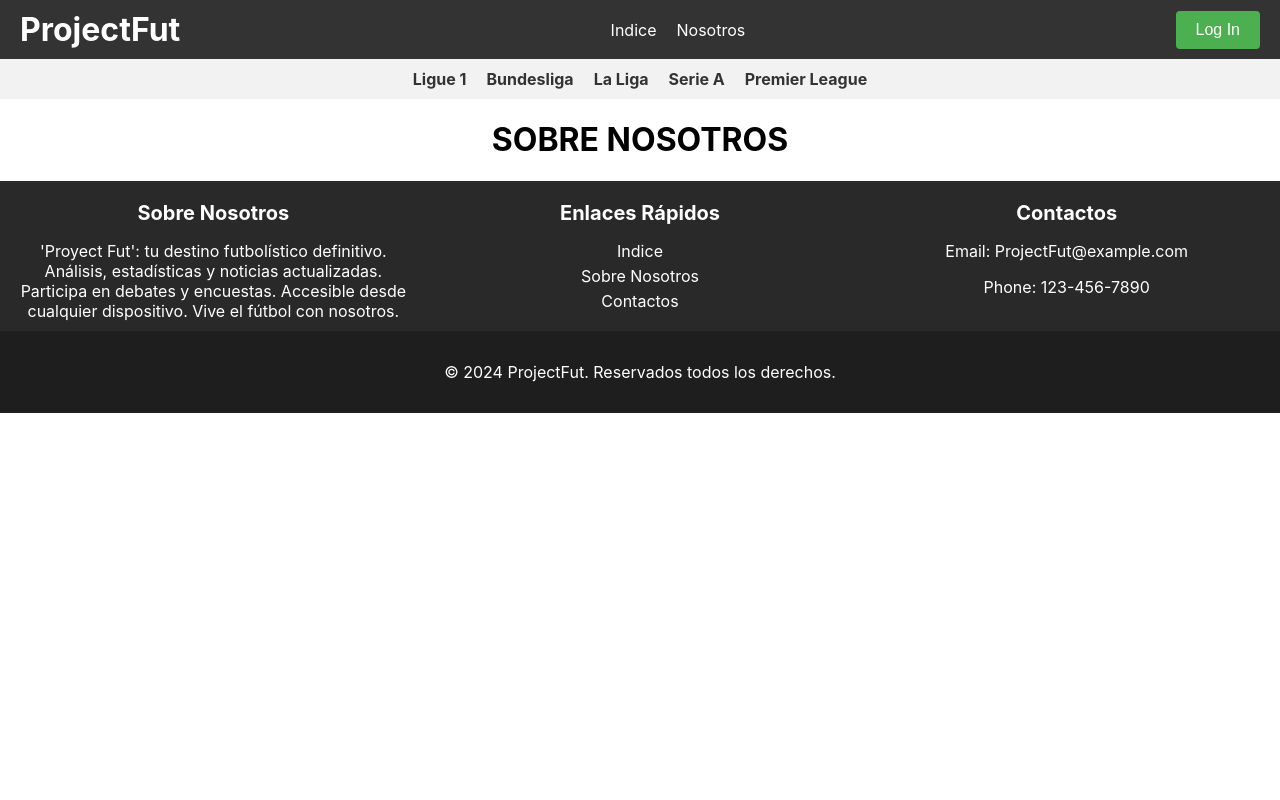
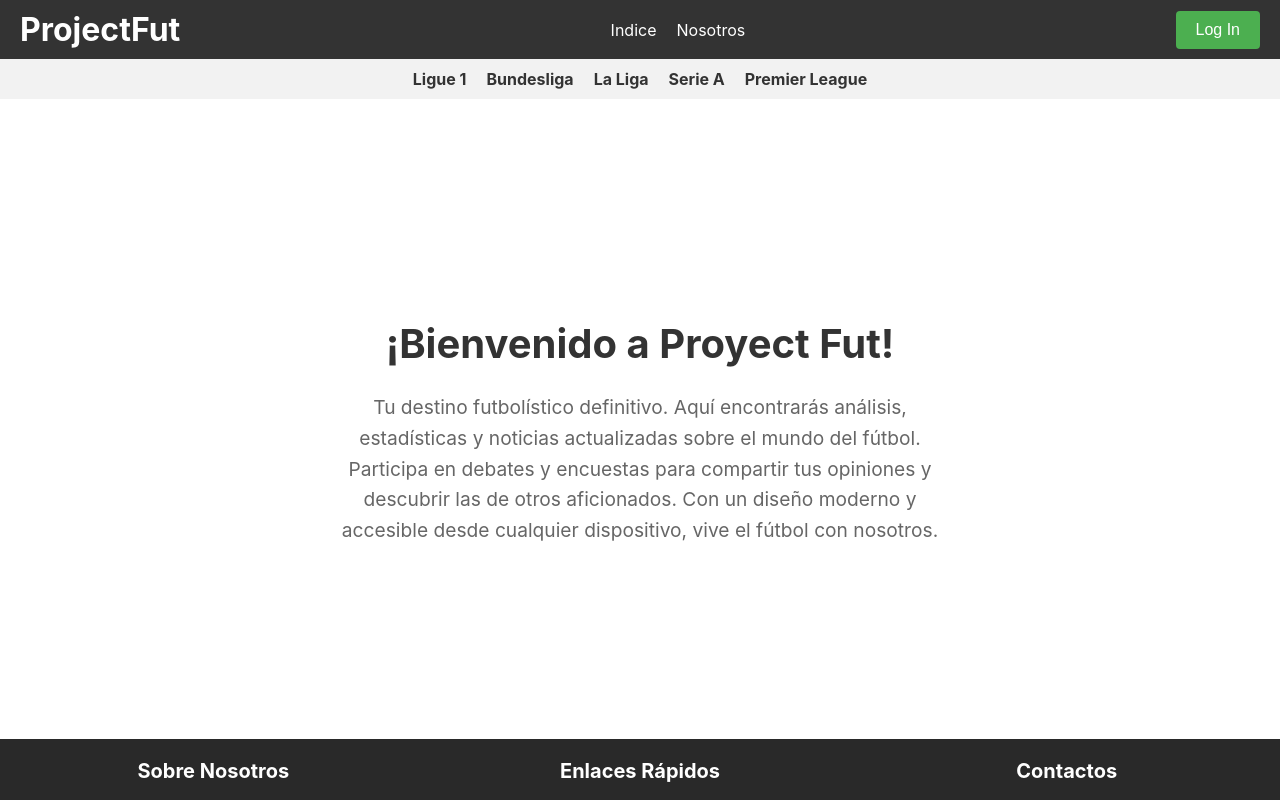
Before and after one commit to CarlosG-Ibarra/projectfut, a React (Create React App) app: page /About in a window 1280 px wide. Shown: the top 800 px of the page. Built offline with nearby package versions, Linux system fonts and the light colour scheme.

Commit message:
Finished

```diff
--- a/src/App.js
+++ b/src/App.js
@@ -3,6 +3,8 @@ import "./App.css";
 import Header from "./Components/Header";
 import NavBar from "./Components/Navbar";
 import Footer from "./Components/Footer";
+import Contact from "./Components/Contact.js";
+import About from "./Components/about.js";
 import Carousel from "./Components/Carousel";
 import PremierLeague from "./Components/PremierLeague";
 import LaLiga from "./Components/LaLiga";
@@ -60,8 +62,8 @@ function App() {
             </div>
           }
         />
-        <Route path="/about" element={<h1>SOBRE NOSOTROS</h1>} />
-        <Route path="/contact" element={<h1>Contactanos</h1>} />
+        <Route path="/About" element={<About />} />
+        <Route path="/contact" element={<Contact />} />
         <Route
           path="/PremierLeague"
           element={
--- /dev/null
+++ b/src/Components/About.css
@@ -0,0 +1,24 @@
+.about-container {
+    display: flex;
+    justify-content: center;
+    align-items: center;
+    height: 80vh;
+  }
+
+  .about-content {
+    text-align: center;
+  }
+
+  .about-title {
+    font-size: 2.5rem;
+    margin-bottom: 1.5rem;
+    color: #333;
+  }
+
+  .about-description {
+    font-size: 1.2rem;
+    color: #666;
+    line-height: 1.6;
+    max-width: 600px;
+    margin: 0 auto;
+  }
--- a/src/Components/Bundesliga.js
+++ b/src/Components/Bundesliga.js
@@ -32,9 +32,9 @@ const BundesligaMatches = () => {
 
     return (
         <div style={{ fontFamily: 'Arial, sans-serif', maxWidth: '600px', margin: '0 auto' }}>
-            <h2 style={{ textAlign: 'center', marginBottom: '20px' }}>Bundesliga Matches Today</h2>
+            <h2 style={{ textAlign: 'center', marginBottom: '20px' }}>Bundesliga partidos hoy</h2>
             {matches.length === 0 ? (
-                <p style={{ textAlign: 'center' }}>No matches today</p>
+                <p style={{ textAlign: 'center' }}>No hay partidos hoy</p>
             ) : (
                 <ul style={{ listStyleType: 'none', padding: 0 }}>
                     {matches.map(match => (
@@ -42,7 +42,7 @@ const BundesligaMatches = () => {
                             <p style={{ marginBottom: '5px', fontWeight: 'bold' }}>
                                 {match.teams.home.name} vs {match.teams.away.name}
                             </p>
-                            <p style={{ margin: 0 }}>Time: {match.fixture.date}, Venue: {match.fixture.venue.name}</p>
+                            <p style={{ margin: 0 }}>Tiempo: {match.fixture.date}, Lugar: {match.fixture.venue.name}</p>
                         </li>
                     ))}
                 </ul>
--- /dev/null
+++ b/src/Components/Contact.css
@@ -0,0 +1,31 @@
+.container {
+    max-width: 800px;
+    margin: 20px auto;
+    padding: 20px;
+    background-color: #fff;
+    border-radius: 10px;
+    box-shadow: 0 0 10px rgba(0, 0, 0, 0.1);
+  }
+
+
+
+  .contact-info {
+    margin-top: 20px;
+  }
+
+  .contact-info p {
+    margin-bottom: 10px;
+  }
+
+  .contact-info p:last-child {
+    margin-bottom: 0;
+  }
+
+  .contact-info a {
+    color: #007bff;
+    text-decoration: none;
+  }
+
+  .contact-info a:hover {
+    text-decoration: underline;
+  }
--- /dev/null
+++ b/src/Components/Contact.js
@@ -0,0 +1,42 @@
+import React from "react";
+import "./Contact.css";
+
+const Contact = () => {
+  return (
+    <div className="container">
+      <h3>Contacto</h3>
+      <div className="contact-info">
+        <p>
+          Email:{" "}
+          <a href="mailto:ProjectFut@example.com">ProjectFut@example.com</a>
+        </p>
+        <p>
+          Phone: <a href="tel:123-456-7890">123-456-7890</a>
+        </p>
+        <br></br>
+        <br></br>
+        <br></br>
+        <br></br>
+        <br></br>
+        <br></br>
+        <br></br>
+        <br></br>
+        <br></br>
+        <br></br>
+        <br></br>
+        <br></br>
+        <br></br>
+        <br></br>
+        <br></br>
+        <br></br>
+        <br></br>
+        <br></br>
+        <br></br>
+        <br></br>
+        <br></br>
+      </div>
+    </div>
+  );
+};
+
+export default Contact;
--- a/src/Components/Footer.js
+++ b/src/Components/Footer.js
@@ -1,4 +1,3 @@
-// Footer.js
 import React from "react";
 import "./Footer.css";
 
@@ -22,7 +21,7 @@ const Footer = () => {
               <a href="/">Indice</a>
             </li>
             <li>
-              <a href="/about">Sobre Nosotros</a>
+              <a href="/About">Sobre Nosotros</a>
             </li>
             <li>
               <a href="/contact">Contactos</a>
--- a/src/Components/Header.js
+++ b/src/Components/Header.js
@@ -13,7 +13,7 @@ const Header = () => {
             <a href="/">Indice</a>
           </li>
           <li>
-            <a href="/about">Nosotros</a>
+            <a href="/About">Nosotros</a>
           </li>
         </ul>
       </nav>
--- a/src/Components/LaLiga.js
+++ b/src/Components/LaLiga.js
@@ -3,7 +3,7 @@ import axios from 'axios';
 
 const LaLigaMatches = () => {
     const [matches, setMatches] = useState([]);
-    const laLigaId = 140; // ID de La Liga
+    const laLigaId = 140;
     const currentDate = new Date().toISOString().split('T')[0];
 
     useEffect(() => {
--- a/src/Components/PremierLeague.js
+++ b/src/Components/PremierLeague.js
@@ -32,9 +32,9 @@ const PremierLeagueMatches = () => {
 
     return (
         <div style={{ fontFamily: 'Arial, sans-serif', maxWidth: '600px', margin: '0 auto' }}>
-            <h2 style={{ textAlign: 'center', marginBottom: '20px' }}>Premier League Matches Today</h2>
+            <h2 style={{ textAlign: 'center', marginBottom: '20px' }}>Premier League Partidos Hoy</h2>
             {matches.length === 0 ? (
-                <p style={{ textAlign: 'center' }}>No matches today</p>
+                <p style={{ textAlign: 'center' }}>No hay partidos hoy</p>
             ) : (
                 <ul style={{ listStyleType: 'none', padding: 0 }}>
                     {matches.map(match => (
@@ -42,7 +42,7 @@ const PremierLeagueMatches = () => {
                             <p style={{ marginBottom: '5px', fontWeight: 'bold' }}>
                                 {match.teams.home.name} vs {match.teams.away.name}
                             </p>
-                            <p style={{ margin: 0 }}>Time: {match.fixture.date}, Venue: {match.fixture.venue.name}</p>
+                            <p style={{ margin: 0 }}>Tiempo: {match.fixture.date}, Lugar: {match.fixture.venue.name}</p>
                         </li>
                     ))}
                 </ul>
--- /dev/null
+++ b/src/Components/about.js
@@ -0,0 +1,21 @@
+import React from "react";
+import "./About.css";
+
+const About = () => {
+  return (
+    <div className="about-container">
+      <div className="about-content">
+        <h1 className="about-title">¡Bienvenido a Proyect Fut!</h1>
+        <p className="about-description">
+          Tu destino futbolístico definitivo. Aquí encontrarás análisis,
+          estadísticas y noticias actualizadas sobre el mundo del fútbol.
+          Participa en debates y encuestas para compartir tus opiniones y
+          descubrir las de otros aficionados. Con un diseño moderno y accesible
+          desde cualquier dispositivo, vive el fútbol con nosotros.
+        </p>
+      </div>
+    </div>
+  );
+};
+
+export default About;
```
